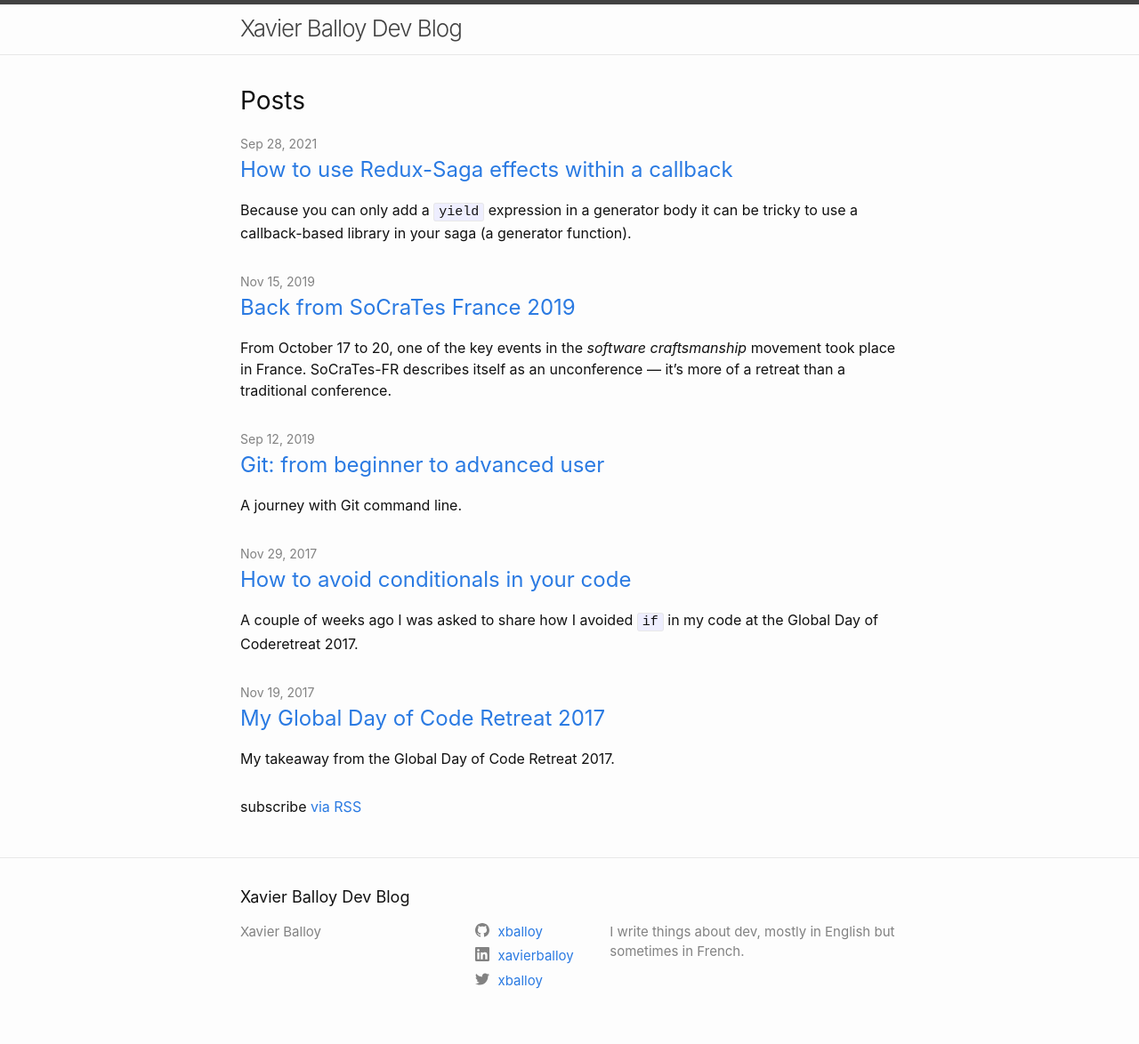
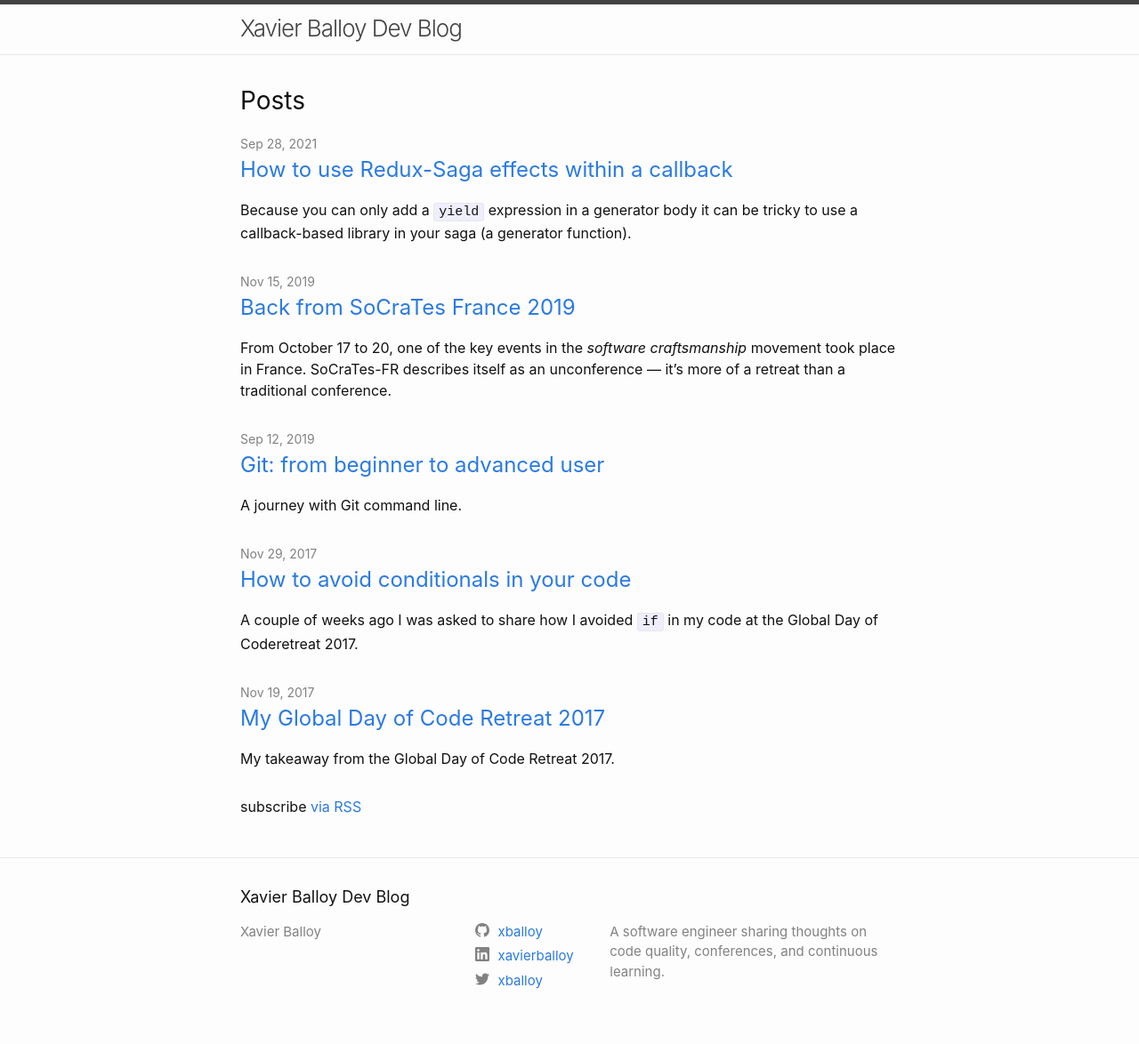
Before and after one commit to xballoy/xballoy.github.io, a Jekyll site: the page built from index.md, in a window 1280 px wide. Shown: the whole page at 89% size. Built offline with Jekyll 4.4.1, drawn with Linux system fonts in a browser that asks for light colours; comment, search, counter and statistics services are not loaded; part of the change alters nothing that is shown.

Commit message:
chore: fix analytics config

```diff
--- a/_config.yml
+++ b/_config.yml
@@ -13,7 +13,7 @@ lang: en
 title: Xavier Balloy Dev Blog
 author: Xavier Balloy
 description: >-
-  I write things about dev, mostly in English but sometimes in French.
+  A software engineer sharing thoughts on code quality, conferences, and continuous learning.
 
 # minima configuration
 twitter_username: xballoy
@@ -22,4 +22,3 @@ github_username: xballoy
 show_excerpts: true
 fathom_analytics:
   site_id: XPSDARMZ
-  custom_domain: https://plentiful-fountain.balloy.me/script.js
--- a/_includes/fathom-analytics.html
+++ b/_includes/fathom-analytics.html
@@ -1,5 +1 @@
-{%- if site.fathom_analytics.custom_domain -%}
-  <script src="{{ site.fathom_analytics.custom_domain }}" data-site="{{ site.fathom_analytics.site_id }}" defer></script>
-{% else %}
-  <script src="https://cdn.usefathom.com/script.js" data-site="{{ site.fathom_analytics.site_id }}" defer></script>
-{% endif %}
+<script src="https://cdn.usefathom.com/script.js" data-site="{{ site.fathom_analytics.site_id }}" defer></script>
```
